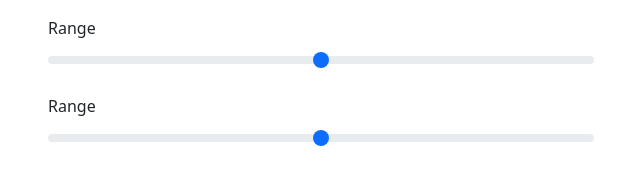
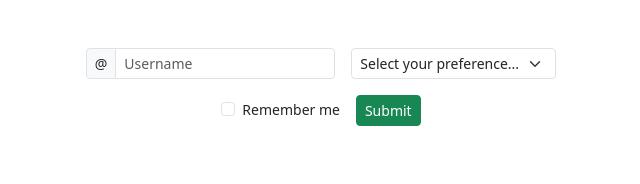
Before and after one commit to zwakelem/bootstrap, a plain HTML site: page forms/inlineForms/index.html in a window 1280 px wide. Shown: the whole page, without its empty margins (319-959 px from the left). Drawn offline with nearby package versions, Linux system fonts and the light colour scheme.

```diff
--- a/forms/inlineForms/index.html
+++ b/forms/inlineForms/index.html
@@ -10,19 +10,39 @@
 
 <body>
 
-  <div class="container mt-3">
+  <div class="container mt-5">
     <div class="row justify-content-center">
       <div class="col-md-6">
-        <form>
-          <div class="mb-3">
-            <label class="form-label" for="custom_range">Range</label>
-            <input class="form-range" type="range" id="custom_range">
+        <form class="row row-cols-lg-auto g-3 align-items-center justify-content-center">
+          <div class="col-12">
+            <label for="inline-username" class="visually-hidden">Username</label>
+            <div class="input-group input-group-sm">
+              <span class="input-group-text">@</span>
+              <input type="text" class="form-control" id="inline-username" placeholder="Username">
+            </div>
           </div>
-          <div class="mb-3">
-            <label class="form-label" for="custom_range">Range</label>
-            <input class="form-range" type="range" id="custom_range" min="0" max="5" step="0.5">
+
+          <div class="col-12">
+            <label for="preference" class="visually-hidden">Preference</label>
+            <select id="preference" class="form-select form-select-sm">
+              <option selected>Select your preference...</option>
+              <option value="1">Option 1</option>
+            </select>
           </div>
+
+          <div class="col-12">
+            <div class="form-check small m-0">
+              <input type="checkbox" id="check" class="form-check-input">
+              <label for="check" class="form-check-label">Remember me</label>
+            </div>
+          </div>
+
+          <div class="col-12">
+            <input type="submit" class="btn btn-success btn-sm">
+          </div>
+
         </form>
+
       </div>
     </div>
   </div>
```
Also changed, not shown: forms/formValidation/index.html (added, +62 -0 lines).
